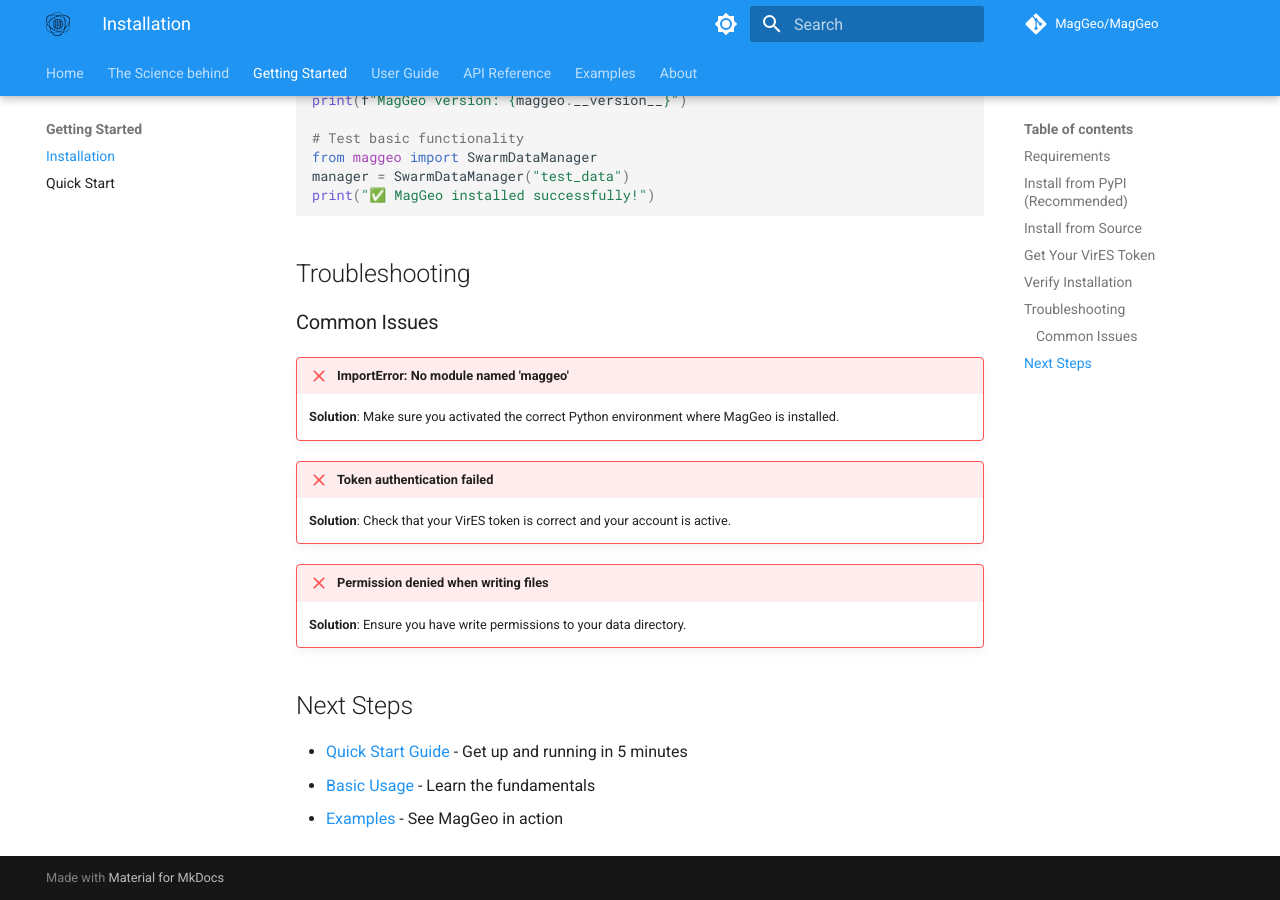
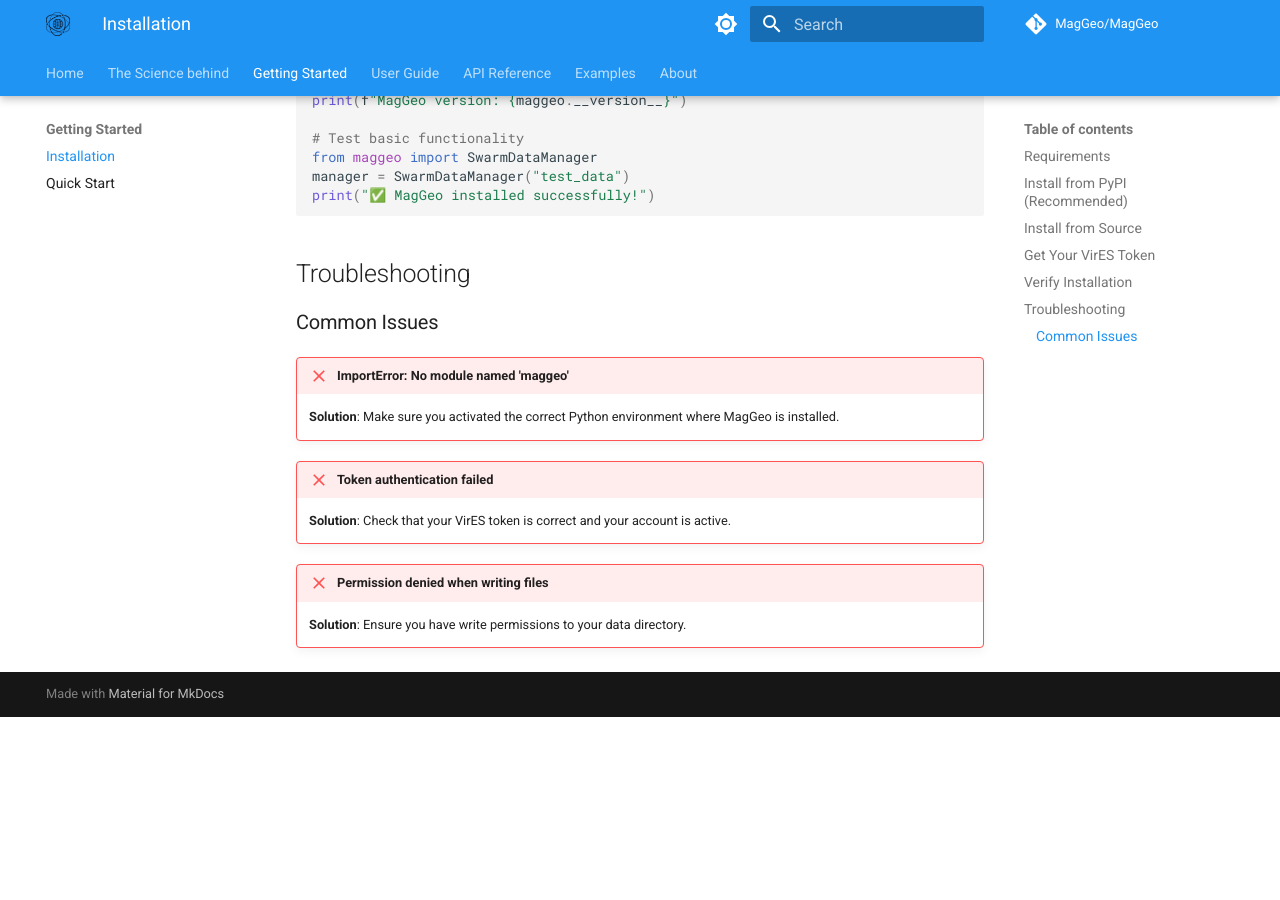
Before and after one commit to MagGeo/MagGeo, an MkDocs documentation site: the page built from docs/getting-started/installation.md, in a window 1280 px wide and 900 px high, scrolled down 1410 px. Built offline with MkDocs 1.6.1 and Material for MkDocs 9.7.7, drawn with Linux system fonts in a browser that asks for light colours; comment, search, counter and statistics services are not loaded; after the commit the page ends 2127 px from its top, so only the background shows below that.

```diff
--- a/docs/getting-started/installation.md
+++ b/docs/getting-started/installation.md
@@ -72,9 +72,3 @@
 
 !!! failure "Permission denied when writing files"
     **Solution**: Ensure you have write permissions to your data directory.
-
-## Next Steps
-
-- [Quick Start Guide](quickstart.md) - Get up and running in 5 minutes
-- [Basic Usage](../user-guide/basic-usage.md) - Learn the fundamentals
-- [Examples](../examples/basic.md) - See MagGeo in action
```
